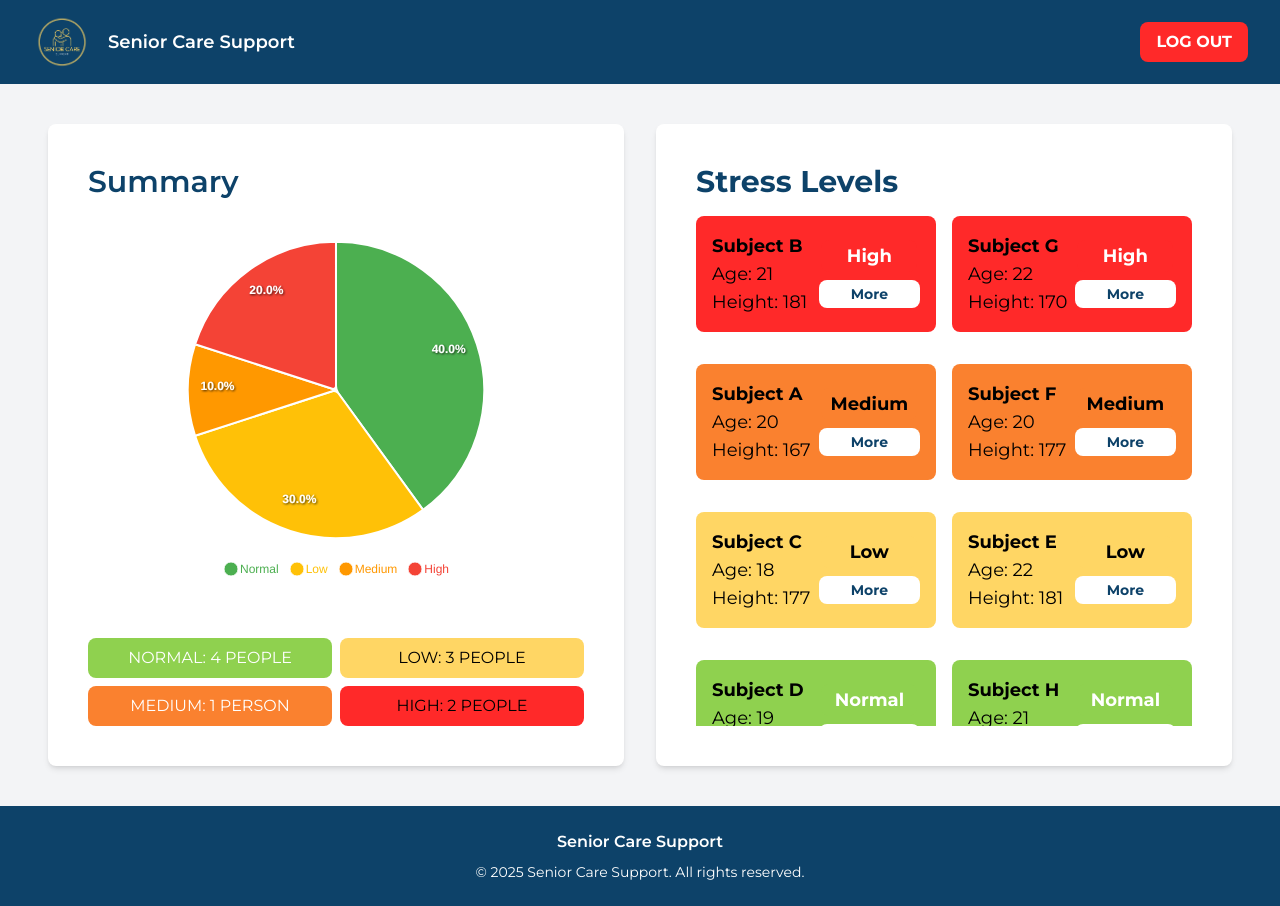
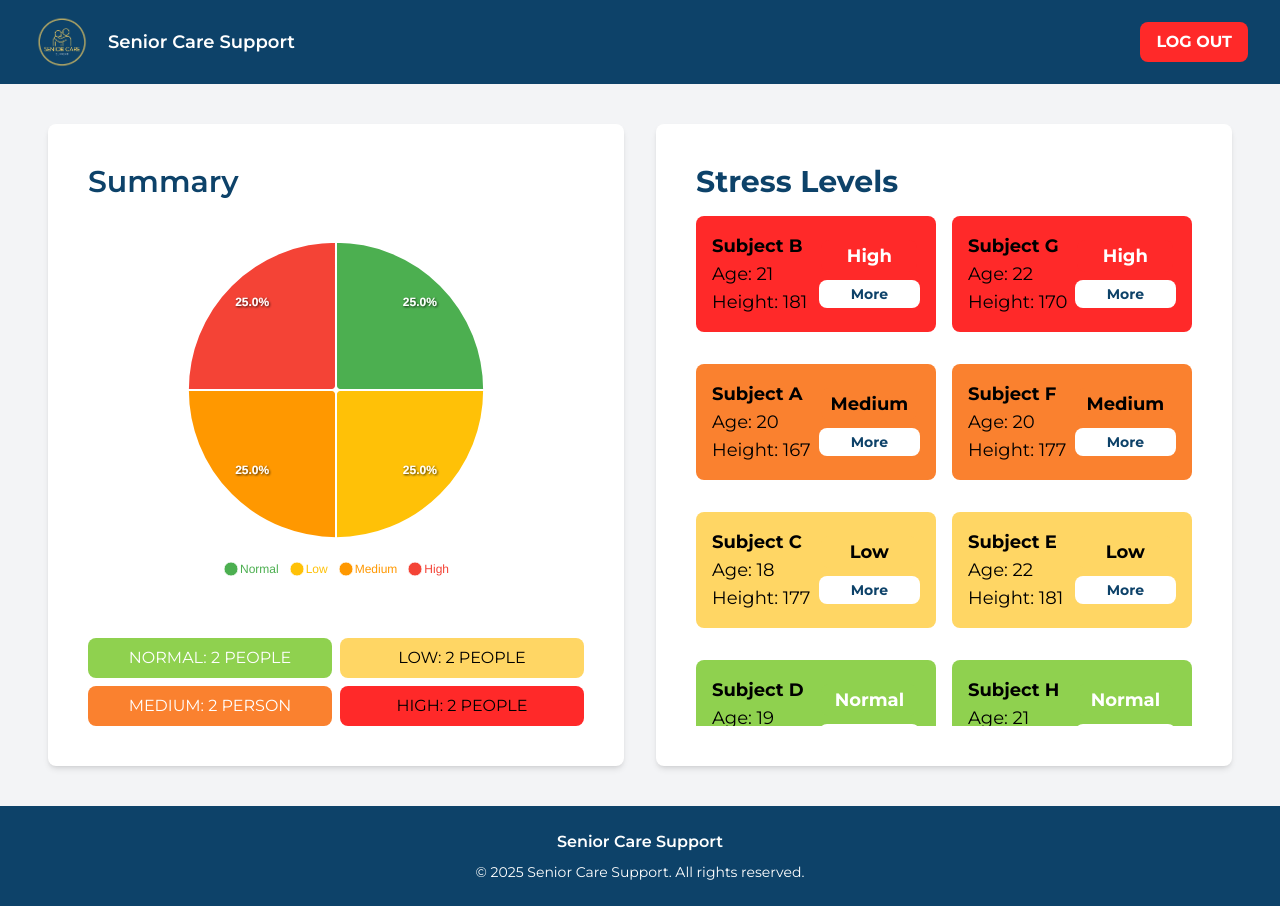
Before and after one commit to Tle-Surapat/Dashboard-Stress-Project, a Next.js app: page /dashboard in a window 1280 px wide. Built offline with nearby package versions, Linux system fonts and the light colour scheme.

Commit message:
18th commit

```diff
--- a/src/app/dashboard/page.jsx
+++ b/src/app/dashboard/page.jsx
@@ -23,9 +23,9 @@ const DashboardPage = () => {
     }, []);
 
     const summaryData = {
-        normal: 4,
-        low: 3,
-        medium: 1,
+        normal: 2,
+        low: 2,
+        medium: 2,
         high: 2,
     };
 
```
